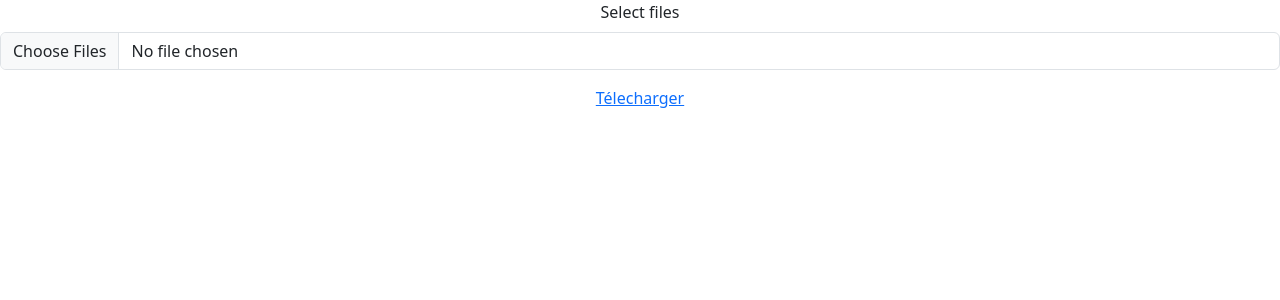
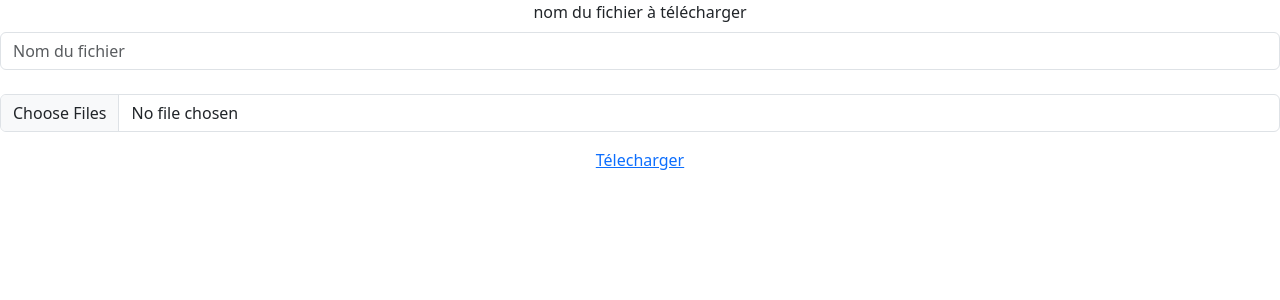
Before and after one commit to xavier-breuil/balance_ticket, a React (Create React App) app: page /convert_balance_ticket in a window 1280 px wide. Shown: the top 300 px of the page. Built offline with nearby package versions, Linux system fonts and the light colour scheme.

Commit message:
dev: Add possibility to set the downloaded file name.

```diff
--- a/src/components/convertBalanceTickets.js
+++ b/src/components/convertBalanceTickets.js
@@ -7,6 +7,7 @@ import { colTitle, filterData, trimAndConvert, colSum, itemOrWeight, resellOrPro
 const ConvertBalanceTickets = () => {
   const [rawFilteredData, setRawFilteredData] = useState([]);
   const [aggregatedData, setAggregatedData] = useState([]);
+  const [fileName, setFileName] = useState('');
 
   let fileReader;
 
@@ -73,14 +74,20 @@ const ConvertBalanceTickets = () => {
     readFile(0);
   }
 
+  const fileNameChanged = e => {
+    setFileName(e.target.value);
+  }
+
   // TODO: use filename based on todays date?
   return (
     <>
       <Form.Group controlId="formFile" className="mb-3">
-        <Form.Label>Select files</Form.Label>
+        <Form.Label>nom du fichier à télécharger</Form.Label>
+        <Form.Control type="text" placeholder="Nom du fichier" value={fileName} onChange={fileNameChanged}/>
+        <br />
         <Form.Control type="file" multiple accept=".TXT, .txt" onChange={filesChanged}/>
       </Form.Group>
-      <CSVLink data={aggregatedData} asyncOnClick={true} onClick={downloadAggregatedData}>Télecharger</CSVLink>
+      <CSVLink data={aggregatedData} asyncOnClick={true} onClick={downloadAggregatedData} filename={fileName + '.csv'}>Télecharger</CSVLink>
     </>
   );
 }
```
